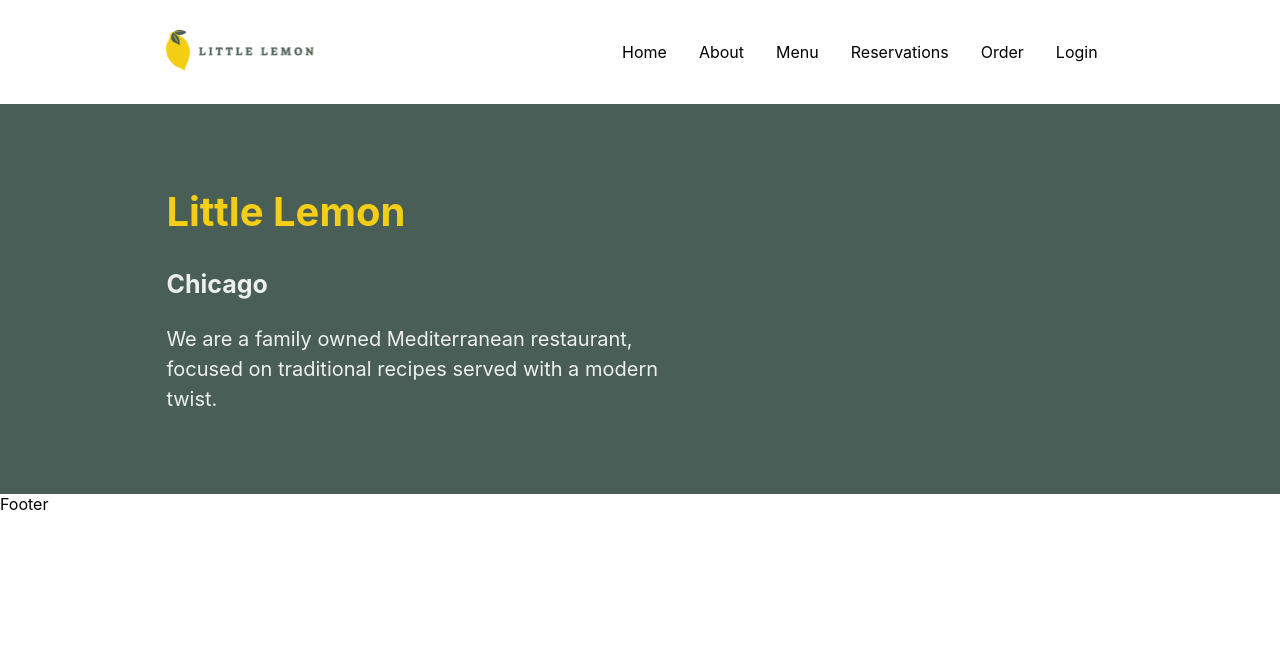
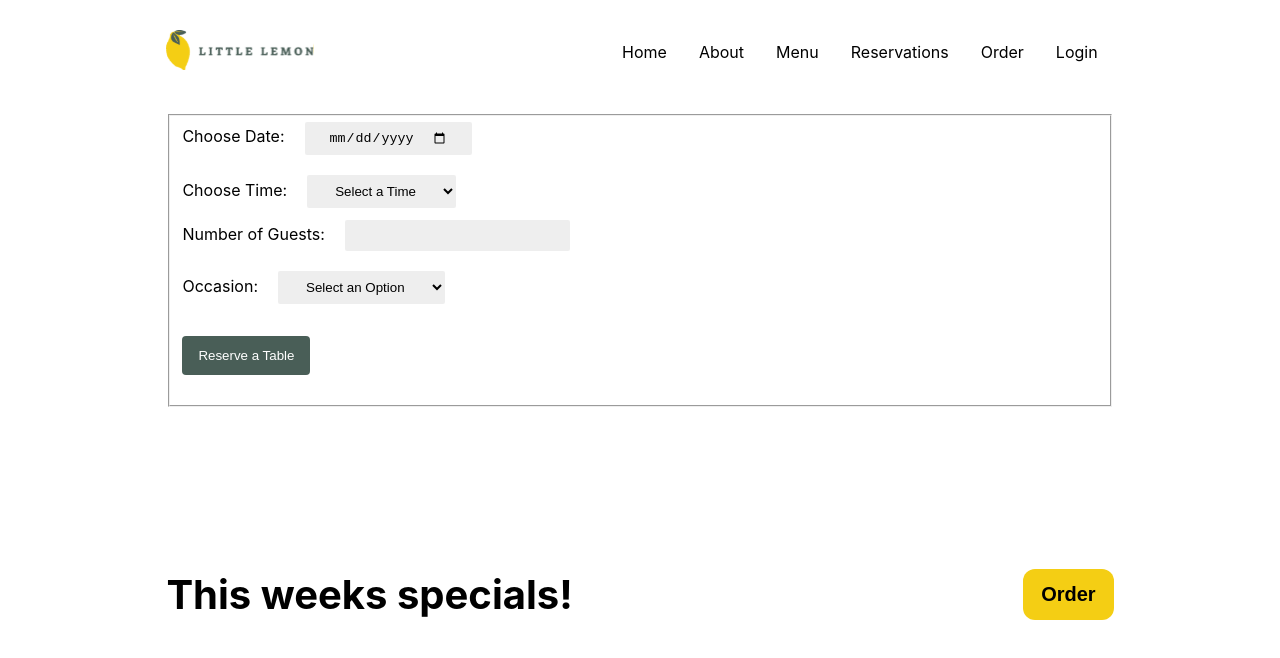
Before and after one commit to FujikoTide/meta-frontend-capstone, a React (Create React App) app: page /booking in a window 1280 px wide. Shown: the top 658 px of the page. Built offline with nearby package versions, Linux system fonts and the light colour scheme.

Commit message:
add form

```diff
--- a/package.json
+++ b/package.json
@@ -8,6 +8,7 @@
     "@testing-library/user-event": "^13.5.0",
     "react": "^18.2.0",
     "react-dom": "^18.2.0",
+    "react-router-dom": "^6.21.1",
     "react-scripts": "5.0.1",
     "web-vitals": "^2.1.4"
   },
--- a/src/App.css
+++ b/src/App.css
@@ -292,7 +292,7 @@ footer ul li {
   }
 
 
-  .header section,
+  .m    ain section,
   .menu-container {
     padding: 10px 8%;
   }
--- a/src/App.js
+++ b/src/App.js
@@ -1,14 +1,15 @@
+import React from "react";
 import "./App.css";
 import Header from "./components/Header";
-import Main from "./components/Main";
-import Footer from "./components/Footer";
+import Body from "./components/Body";
+import Menu from "./components/Menu";
 
 function App() {
   return (
     <>
       <Header />
-      <Main />
-      <Footer />
+      <Body />
+      <Menu />
     </>
   );
 }
--- /dev/null
+++ b/src/components/Body.js
@@ -0,0 +1,67 @@
+import React, { useReducer } from "react";
+import { Route, Routes, useNavigate } from "react-router-dom";
+import Main from "./Main";
+import Booking from "./Booking";
+import ConfirmBooking from "./ConfirmedBooking";
+
+const Body = () => {
+  const seedRandom = function (seed) {
+    let m = 2 ** 35 - 31;
+    var a = 185852;
+    var s = seed % m;
+    return function () {
+      return (s = (s * a) % m) / m;
+    };
+  };
+  const fetchAPI = function (date) {
+    let result = [];
+    let random = seedRandom(date.getDate());
+    for (let i = 17; i <= 23; i++) {
+      if (random() < 0.5) {
+        result.push(i + ":00");
+      }
+      if (random >= 0.5) {
+        result.push(i + ":30");
+      }
+    }
+    return result;
+  };
+
+  const submitAPI = function (formData) {
+    return true;
+  };
+
+  const initialState = { availableTimes: fetchAPI(new Date()) };
+  const [state, dispatch] = useReducer(updateTimes, initialState);
+
+  function updateTimes(state, date) {
+    return { availableTimes: fetchAPI(new Date()) };
+  }
+
+  const navigate = useNavigate();
+  function submitForm(formData) {
+    if (submitAPI(formData)) {
+      navigate("/confirmed");
+    }
+  }
+  return (
+    <main>
+      <Routes>
+        <Route path="/" element={<Main />} />
+        <Route
+          path="/booking"
+          element={
+            <Booking
+              availableTimes={state}
+              dispatch={dispatch}
+              submitForm={submitForm}
+            />
+          }
+        />
+        <Route path="/confirmed" element={<ConfirmBooking />} />
+      </Routes>
+    </main>
+  );
+};
+
+export default Body;
--- /dev/null
+++ b/src/components/Booking.js
@@ -0,0 +1,14 @@
+import React from "react";
+import BookingForm from "./BookingForm";
+
+const Booking = (props) => {
+  return (
+    <BookingForm
+      availableTimes={props.availableTimes}
+      dispatch={props.dispatch}
+      submitForm={props.submitForm}
+    />
+  );
+};
+
+export default Booking;
--- /dev/null
+++ b/src/components/BookingForm.js
@@ -0,0 +1,82 @@
+import React, { useState } from "react";
+
+const BookingForm = (props) => {
+  const [date, setDate] = useState("");
+  const [time, setTime] = useState("");
+  const [guests, setGuests] = useState("");
+  const [occasion, setOccasion] = useState("");
+
+  const handleSubmit = (e) => {
+    e.preventDefault();
+    props.submitForm(e);
+  };
+
+  const handleChange = (e) => {
+    setDate(e);
+    props.dispatch(e);
+  };
+  return (
+    <header>
+      <section>
+        <form onSubmit={handleSubmit}>
+          <fieldset>
+            <div>
+              <label htmlFor="book-date">Choose Date:</label>
+              <input
+                id="book-date"
+                value={date}
+                onChange={(e) => handleChange(e.target.value)}
+                type="date"
+                required
+              />
+            </div>
+            <div>
+              <label htmlFor="book-time">Choose Time:</label>
+              <select
+                id="book-time"
+                value={time}
+                onChange={(e) => setTime(e.target.value)}
+              >
+                <option value="">Select a Time</option>
+                {props.availableTimes.availableTimes.map((availableTimes) => {
+                  return <option key={availableTimes}>{availableTimes}</option>;
+                })}
+              </select>
+            </div>
+            <div>
+              <label htmlFor="book-guests">Number of Guests:</label>
+              <input
+                id="book-guests"
+                min="1"
+                value={guests}
+                onChange={(e) => setGuests(e.target.value)}
+              />
+            </div>
+            <div>
+              <label htmlFor="book-occasion">Occasion:</label>
+              <select
+                id="book-occasion"
+                key={occasion}
+                value={occasion}
+                onChange={(e) => setOccasion(e.target.value)}
+              >
+                <option value="">Select an Option</option>
+                <option>Birthday</option>
+                <option>Anniversary</option>
+              </select>
+            </div>
+            <div className="btnReceive">
+              <input
+                aria-label="onClick"
+                type="submit"
+                value={"Reserve a Table"}
+              />
+            </div>
+          </fieldset>
+        </form>
+      </section>
+    </header>
+  );
+};
+
+export default BookingForm;
--- /dev/null
+++ b/src/components/ConfirmedBooking.js
@@ -0,0 +1,15 @@
+import React from "react";
+
+const ConfirmBooking = () => {
+  return (
+    <div className="confirm">
+      <div>
+        <h1>
+          Booking has been <span>Confirmed!</span>
+        </h1>
+      </div>
+    </div>
+  );
+};
+
+export default ConfirmBooking;
--- a/src/components/Main.js
+++ b/src/components/Main.js
@@ -1,4 +1,6 @@
 import React from "react";
+import { Link } from "react-router-dom";
+import bannerImg from "../images/restauranfood.jpg";
 
 const Main = () => {
   return (
@@ -11,6 +13,12 @@ const Main = () => {
             We are a family owned Mediterranean restaurant, focused on
             traditional recipes served with a modern twist.
           </p>
+          <Link to="/booking">
+            <button aria-label="On Click">Reserve Table</button>
+          </Link>
+        </div>
+        <div className="banner-img">
+          <img src={bannerImg} alt="" />
         </div>
       </section>
     </main>
--- /dev/null
+++ b/src/components/Menu.js
@@ -0,0 +1,17 @@
+import React from "react";
+import recipes from "../recipes";
+
+const Menu = () => {
+  return (
+    <div className="menu-container">
+      <div className="menu-header">
+        <h2>This weeks specials!</h2>
+        <button>Order</button>
+      </div>
+
+      <div>{}</div>
+    </div>
+  );
+};
+
+export default Menu;
--- a/src/index.js
+++ b/src/index.js
@@ -1,13 +1,16 @@
-import React from 'react';
-import ReactDOM from 'react-dom/client';
-import './index.css';
-import App from './App';
-import reportWebVitals from './reportWebVitals';
+import React from "react";
+import ReactDOM from "react-dom/client";
+import "./index.css";
+import App from "./App";
+import reportWebVitals from "./reportWebVitals";
+import { BrowserRouter } from "react-router-dom";
 
-const root = ReactDOM.createRoot(document.getElementById('root'));
+const root = ReactDOM.createRoot(document.getElementById("root"));
 root.render(
   <React.StrictMode>
-    <App />
+    <BrowserRouter>
+      <App />
+    </BrowserRouter>
   </React.StrictMode>
 );
 
--- /dev/null
+++ b/src/recipes.js
@@ -0,0 +1,28 @@
+const recipes = [
+  {
+    id: 1,
+    title: "Greek salad",
+    price: 12.99,
+    image: "https://i.ibb.co/68c9bLv/greek-salad.jpg",
+    description:
+      "The famous greek salad of crispy lettuce, peppers, olives and our Chicago style fota cheese, garnished with crunchy garlic and rosemary croutons",
+  },
+  {
+    id: 2,
+    title: "Bruchetta",
+    price: 5.99,
+    image: "https://i.ibb.co/317GqZv/Bruchetta.png",
+    description:
+      "Our Bruschetta is made from grilled bread that has been smeared with garlic and seasoned with salt and olive oil.",
+  },
+  {
+    id: 3,
+    title: "Lemon Dessert",
+    price: 4.78,
+    image: "https://i.ibb.co/sm6MfcH/desert.jpg",
+    description:
+      "This comes straight from grandma's recipe book, every last ingredient has been sourced and is as authentic as can be imagined.",
+  },
+];
+
+export default recipes;
```
Also changed, not shown: 1 other file (tests, documents, lock files or other folders).
